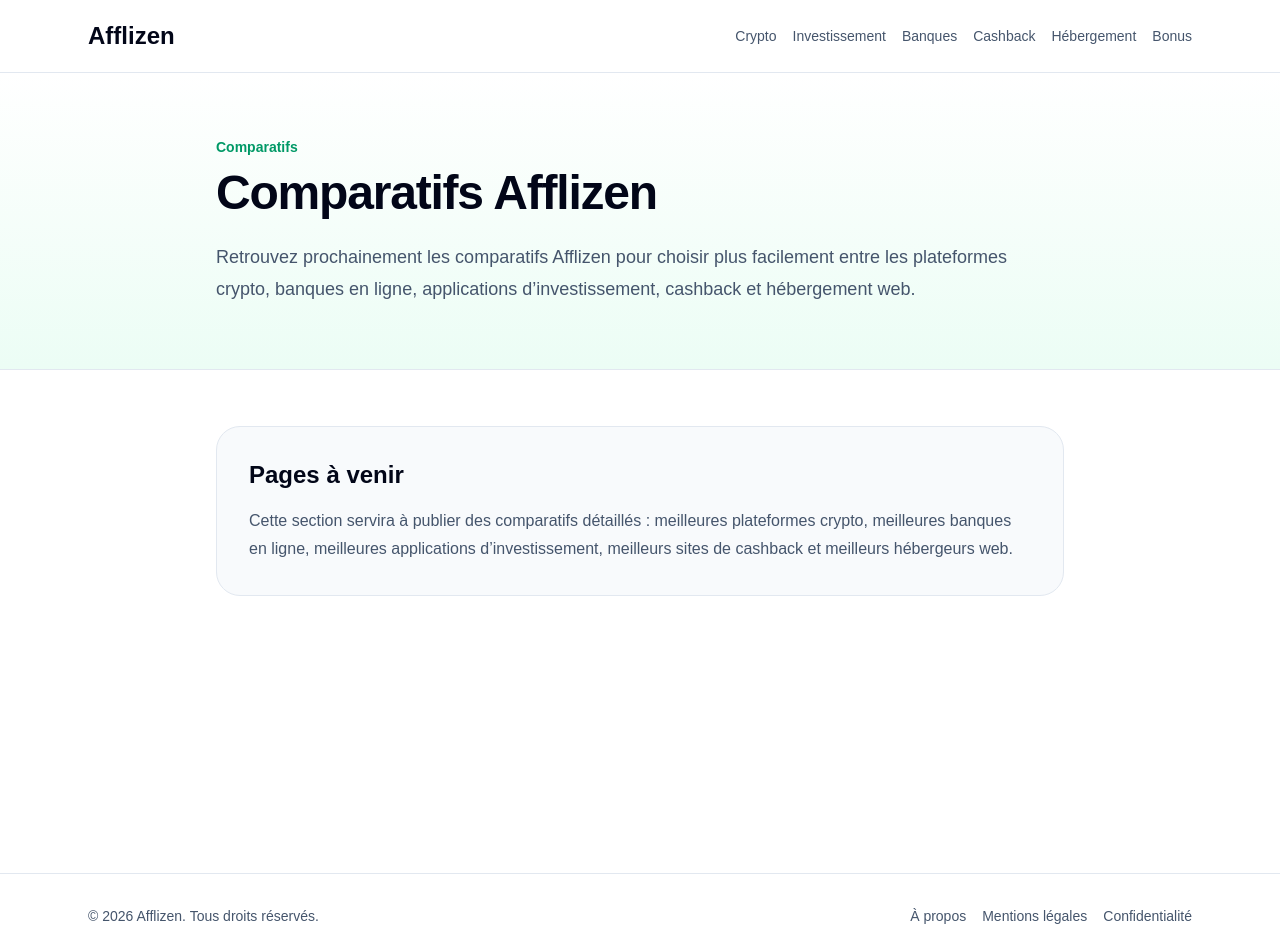
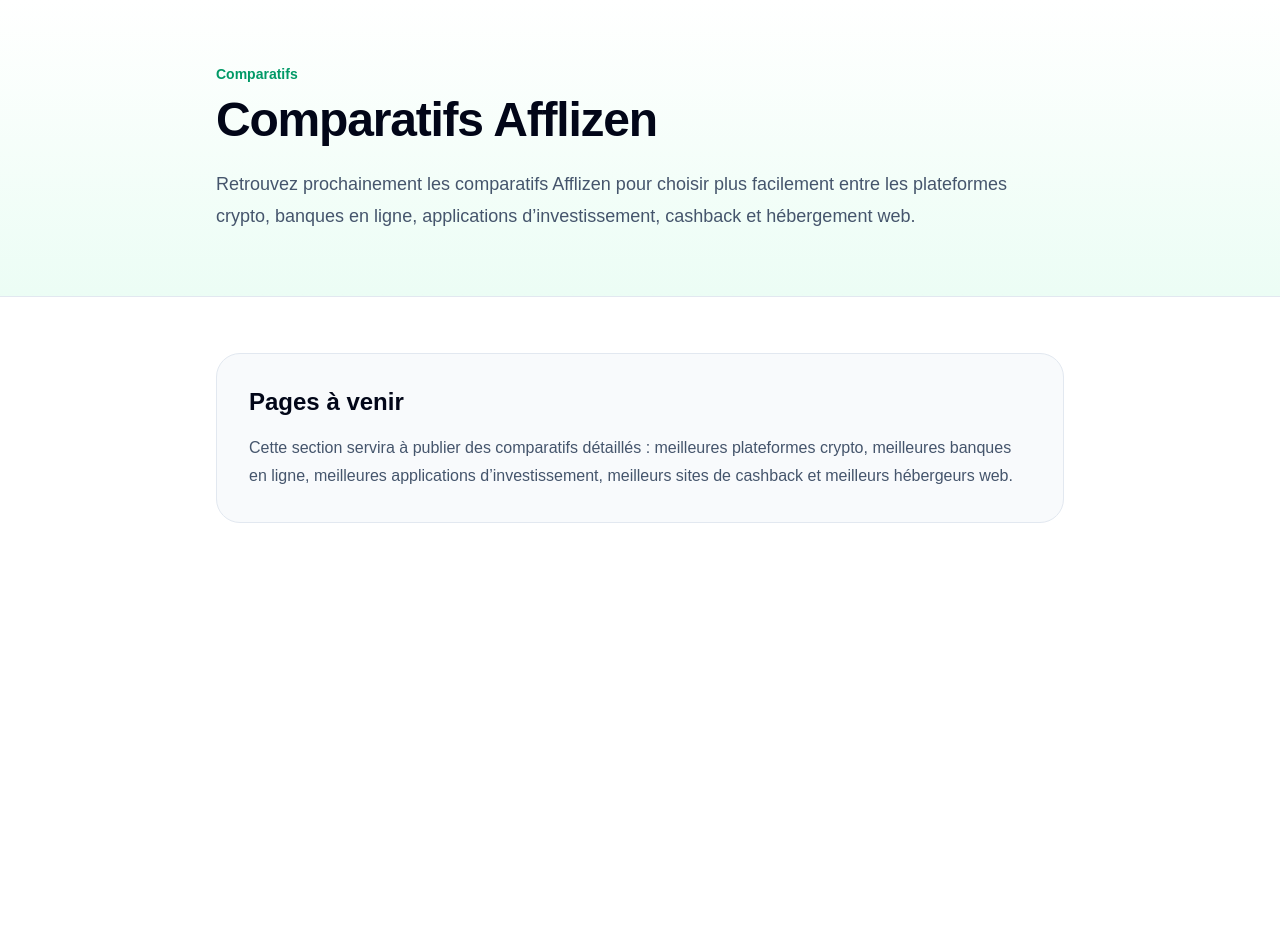
Before and after one commit to sebastienfoulon22-commits/afflizen, a Next.js app: page /comparatifs in a window 1280 px wide. Shown: the top 952 px of the page. After the commit the page ends 800 px from the top, so only its background shows below. Built offline with nearby package versions, Linux system fonts and the light colour scheme.

Commit message:
Ajout SEO de base

```diff
--- a/app/layout.tsx
+++ b/app/layout.tsx
@@ -2,9 +2,51 @@
 import "./globals.css";
 
 export const metadata: Metadata = {
-  title: "Afflizen - Comparatifs finance, crypto, banques et bonus",
+  metadataBase: new URL("https://afflizen.com"),
+  title: {
+    default: "Afflizen - Comparatifs crypto, banques en ligne et plateformes d’investissement",
+    template: "%s | Afflizen",
+  },
   description:
-    "Afflizen compare les plateformes crypto, banques en ligne, investissement, cashback, hébergement web et offres de bienvenue.",
+    "Afflizen aide les particuliers francophones à comparer les plateformes crypto, banques en ligne, solutions d’investissement, cashback et bons plans financiers.",
+  keywords: [
+    "Afflizen",
+    "crypto",
+    "banque en ligne",
+    "investissement",
+    "cashback",
+    "comparatif crypto",
+    "plateforme crypto",
+    "Belgique",
+    "France",
+    "Luxembourg",
+    "Suisse",
+  ],
+  authors: [{ name: "Afflizen" }],
+  creator: "Afflizen",
+  publisher: "Afflizen",
+  alternates: {
+    canonical: "https://afflizen.com",
+  },
+  openGraph: {
+    title: "Afflizen - Comparatifs crypto, banques en ligne et investissement",
+    description:
+      "Comparez les meilleures plateformes crypto, banques en ligne, solutions d’investissement, cashback et bons plans financiers.",
+    url: "https://afflizen.com",
+    siteName: "Afflizen",
+    locale: "fr_BE",
+    type: "website",
+  },
+  twitter: {
+    card: "summary_large_image",
+    title: "Afflizen - Comparatifs finance, crypto et cashback",
+    description:
+      "Le média francophone pour comparer les plateformes financières, crypto, banques en ligne et bons plans.",
+  },
+  robots: {
+    index: true,
+    follow: true,
+  },
 };
 
 export default function RootLayout({
@@ -14,56 +56,7 @@
 }>) {
   return (
     <html lang="fr">
-      <body>
-        <header className="border-b border-slate-200 bg-white">
-          <div className="mx-auto flex max-w-6xl flex-col gap-4 px-6 py-5 md:flex-row md:items-center md:justify-between">
-            <a href="/" className="text-2xl font-bold text-slate-950">
-              Afflizen
-            </a>
-
-            <nav className="flex flex-wrap gap-4 text-sm font-medium text-slate-600">
-              <a href="/crypto" className="hover:text-emerald-700">
-                Crypto
-              </a>
-              <a href="/investissement" className="hover:text-emerald-700">
-                Investissement
-              </a>
-              <a href="/banques" className="hover:text-emerald-700">
-                Banques
-              </a>
-              <a href="/cashback" className="hover:text-emerald-700">
-                Cashback
-              </a>
-              <a href="/hebergement" className="hover:text-emerald-700">
-                Hébergement
-              </a>
-              <a href="/bonus" className="hover:text-emerald-700">
-                Bonus
-              </a>
-            </nav>
-          </div>
-        </header>
-
-        {children}
-
-        <footer className="border-t border-slate-200 bg-white">
-          <div className="mx-auto flex max-w-6xl flex-col gap-4 px-6 py-8 text-sm text-slate-600 md:flex-row md:items-center md:justify-between">
-            <p>© 2026 Afflizen. Tous droits réservés.</p>
-
-            <nav className="flex flex-wrap gap-4">
-              <a href="/a-propos" className="hover:text-emerald-700">
-                À propos
-              </a>
-              <a href="/mentions-legales" className="hover:text-emerald-700">
-                Mentions légales
-              </a>
-              <a href="/confidentialite" className="hover:text-emerald-700">
-                Confidentialité
-              </a>
-            </nav>
-          </div>
-        </footer>
-      </body>
+      <body>{children}</body>
     </html>
   );
 }
--- /dev/null
+++ b/app/robots.ts
@@ -0,0 +1,11 @@
+import type { MetadataRoute } from "next";
+
+export default function robots(): MetadataRoute.Robots {
+  return {
+    rules: {
+      userAgent: "*",
+      allow: "/",
+    },
+    sitemap: "https://afflizen.com/sitemap.xml",
+  };
+}
--- /dev/null
+++ b/app/sitemap.ts
@@ -0,0 +1,26 @@
+import type { MetadataRoute } from "next";
+
+export default function sitemap(): MetadataRoute.Sitemap {
+  const baseUrl = "https://afflizen.com";
+
+  const routes = [
+    "",
+    "/crypto",
+    "/banques-en-ligne",
+    "/investissement",
+    "/cashback",
+    "/hebergement-web",
+    "/bons-plans",
+    "/a-propos",
+    "/contact",
+    "/mentions-legales",
+    "/politique-de-confidentialite",
+  ];
+
+  return routes.map((route) => ({
+    url: `${baseUrl}${route}`,
+    lastModified: new Date(),
+    changeFrequency: "weekly",
+    priority: route === "" ? 1 : 0.8,
+  }));
+}
```
